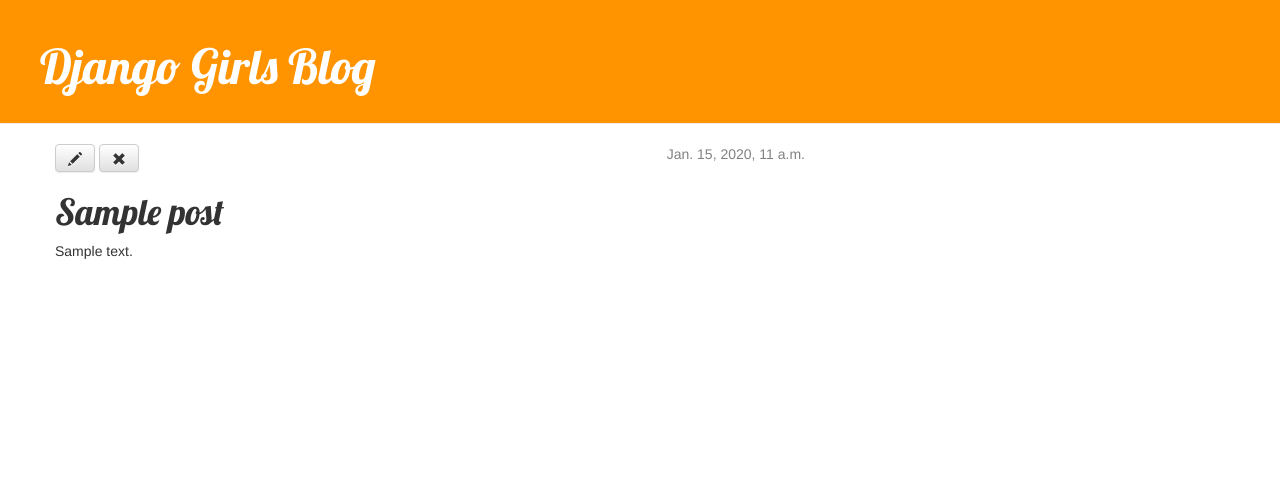
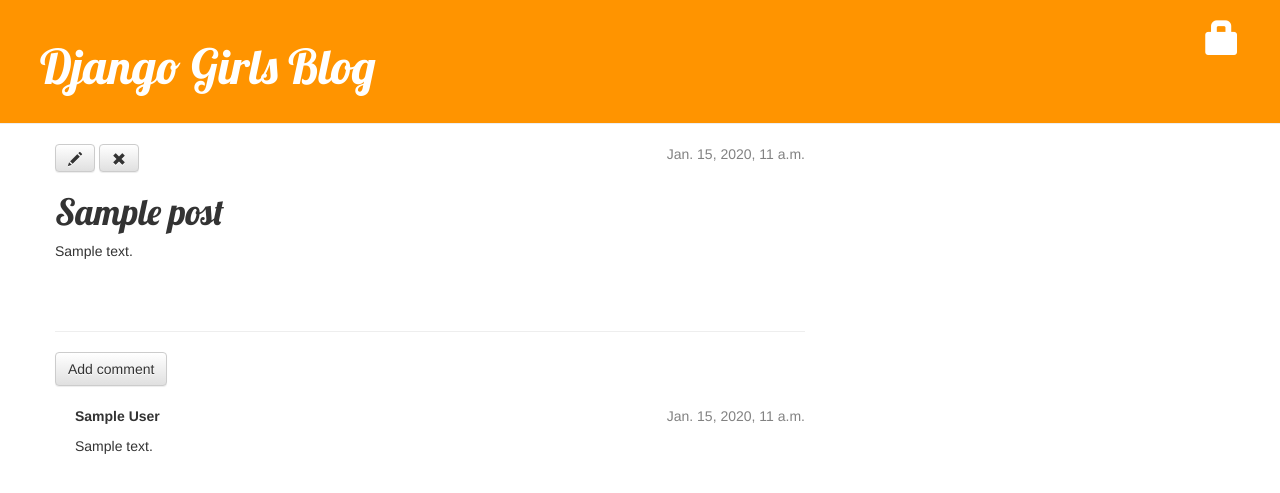
Before and after one commit to tpalus/my-project, a Django app: page /post/1/ in a window 1280 px wide. Shown: the top 493 px of the page. Run offline with Django 3.2, Linux system fonts and the light colour scheme; tables that the repository leaves empty hold one stand-in row (values such as "Sample post"); some libraries are stand-ins or nearby versions.

Commit message:
Add comment model,user login

```diff
--- a/blog/admin.py
+++ b/blog/admin.py
@@ -1,4 +1,5 @@
 from django.contrib import admin
-from .models import Post
+from .models import Post, Comment
 
 admin.site.register(Post)
+admin.site.register(Comment)
--- a/blog/models.py
+++ b/blog/models.py
@@ -11,9 +11,26 @@
     published_date = models.DateTimeField(
             blank=True, null=True)
 
+    def approved_comments(self):
+        return self.comments.filter(approved_comment=True)
+
     def publish(self):
         self.published_date = timezone.now()
         self.save()
 
     def __str__(self):
         return self.title
+
+class Comment(models.Model):
+    post = models.ForeignKey('blog.Post', on_delete=models.CASCADE, related_name='comments')#related name, pristupujeme v templates
+    author = models.CharField(max_length=200)
+    text = models.TextField()
+    created_date = models.DateTimeField(default=timezone.now)
+    approved_comment = models.BooleanField(default=False)
+
+    def approve(self):
+        self.approved_comment = True
+        self.save()
+
+    def __str__(self):
+        return self.text
--- a/blog/static/css/style.css
+++ b/blog/static/css/style.css
@@ -45,3 +45,6 @@
  .post h1 a, .post h1 a:visited {
      color: #000000;
 }
+.comment {
+    margin: 20px 0px 20px 20px;
+}
--- a/blog/templates/blog/base.html
+++ b/blog/templates/blog/base.html
@@ -11,6 +11,10 @@
         <div class="page-header">
           {% if user.is_authenticated %}
                   <a href="{% url 'post_draft_list' %}" class="top-menu"><span class="glyphicon glyphicon-edit"></span></a>
+                  <a href="{% url 'post_new' %}" class="top-menu"><span class="glyphicon glyphicon-plus"></span></a>
+                  <p class="top-menu">Hello {{ user.username }} <small>(<a href="{% url 'logout' %}">Log out</a>)</small></p>
+          {% else %}
+                  <a href="{% url 'login' %}" class="top-menu"><span class="glyphicon glyphicon-lock"></span></a>
           {% endif %}
             <h1><a href="/">Django Girls Blog</a></h1>
         </div>
--- a/blog/templates/blog/index.html
+++ b/blog/templates/blog/index.html
@@ -5,6 +5,7 @@
                  <p>published: {{ post.published_date }}</p>
                  <h1><a href="{% url 'post_detail' pk=post.pk %}">{{ post.title }}</a></h1>
                  <p>{{ post.text|linebreaksbr }}</p>
+                 <a href="{% url 'post_detail' pk=post.pk %}">Comments: {{ post.approved_comments.count }}</a>
            </div>
        {% endfor %}
     {% endblock %}
--- a/blog/templates/blog/post_detail.html
+++ b/blog/templates/blog/post_detail.html
@@ -7,11 +7,30 @@
               {{ post.published_date }}
           </div>
       {% else %}
-  <a class="btn btn-default" href="{% url 'post_publish' pk=post.pk %}">Publish</a>
-{% endif %}
+          <a class="btn btn-default" href="{% url 'post_publish' pk=post.pk %}">Publish</a>
+      {% endif %}
         <a class="btn btn-default" href="{% url 'post_edit' pk=post.pk %}"><span class="glyphicon glyphicon-pencil"></span></a>
         <a class="btn btn-default" href="{% url 'post_remove' pk=post.pk %}"><span class="glyphicon glyphicon-remove"></span></a>
         <h1>{{ post.title }}</h1>
         <p>{{ post.text|linebreaksbr }}</p>
     </div>
+    <hr>
+        <a class="btn btn-default" href="{% url 'add_comment_to_post' pk=post.pk %}">Add comment</a>
+        {% for comment in post.comments.all %}
+              {% if user.is_authenticated or comment.approved_comment %}
+                    <div class="comment">
+                        <div class="date">
+                            {{ comment.created_date }}
+                            {% if not comment.approved_comment %}
+                                <a class="btn btn-default" href="{% url 'comment_remove' pk=comment.pk %}"><span class="glyphicon glyphicon-remove"></span></a>
+                                <a class="btn btn-default" href="{% url 'comment_approve' pk=comment.pk %}"><span class="glyphicon glyphicon-ok"></span></a>
+                            {% endif %}
+                        </div>
+                        <strong>{{ comment.author }}</strong>
+                        <p>{{ comment.text|linebreaks }}</p>
+                    </div>
+              {% endif %}
+        {% empty %}
+              <p>No comments here yet :(</p>
+        {% endfor %}
 {% endblock %}
--- a/blog/urls.py
+++ b/blog/urls.py
@@ -9,4 +9,7 @@
     path('drafts/', views.post_draft_list, name='post_draft_list'),
     path('post/<pk>/publish/', views.post_publish, name='post_publish'),
     path('post/<pk>/remove/', views.post_remove, name='post_remove'),
+    path('post/<int:pk>/comment/', views.add_comment_to_post, name='add_comment_to_post'),
+    path('comment/<int:pk>/approve/', views.comment_approve, name='comment_approve'),
+    path('comment/<int:pk>/remove/', views.comment_remove, name='comment_remove'),
 ]
--- a/blog/views.py
+++ b/blog/views.py
@@ -1,8 +1,9 @@
 from django.shortcuts import render, get_object_or_404
-from .models import Post
+from .models import Post, Comment
 from django.utils import timezone
-from .forms import PostForm
+from .forms import PostForm, CommentForm
 from django.shortcuts import redirect
+from django.contrib.auth.decorators import login_required
 
 def post_list(request):
     posts = Post.objects.filter(published_date__lte=timezone.now()).order_by('published_date')
@@ -12,6 +13,7 @@
     post = get_object_or_404(Post, pk = pk)
     return render(request, 'blog/post_detail.html', {'post': post})
 
+@login_required
 def post_new(request):
     if request.method == "POST":
         form = PostForm(request.POST)
@@ -24,10 +26,11 @@
         form = PostForm()
     return render(request, 'blog/post_edit.html', {'form': form})
 
+@login_required
 def post_edit(request, pk):
      post = get_object_or_404(Post, pk=pk)
      if request.method == "POST":
-         form = PostForm(request.POST, instance=post)
+         form = PostForm(request.POST, instance=post)#instance = post, data uz ulozene v poste
          if form.is_valid():
              post = form.save(commit=False)
              post.author = request.user
@@ -37,16 +40,44 @@
          form = PostForm(instance=post)#preposle bez zmien
      return render(request, 'blog/post_edit.html', {'form': form})
 
+@login_required
 def post_draft_list(request):
     posts = Post.objects.filter(published_date__isnull=True).order_by('created_date')
     return render(request, 'blog/post_draft_list.html', {'posts': posts})
 
+@login_required
 def post_publish(request, pk):
     post = get_object_or_404(Post, pk=pk)
     post.publish()
     return redirect('post_detail', pk=pk)
 
+@login_required
 def post_remove(request, pk):
     post = get_object_or_404(Post, pk=pk)
     post.delete()
     return redirect('post_list')
+
+def add_comment_to_post(request, pk):
+    post = get_object_or_404(Post, pk=pk)
+    if request.method == "POST":
+        form = CommentForm(request.POST)
+        if form.is_valid():
+            comment = form.save(commit=False)
+            comment.post = post
+            comment.save()
+            return redirect('post_detail', pk=post.pk)
+    else:
+        form = CommentForm()
+    return render(request, 'blog/add_comment_to_post.html', {'form': form})
+
+@login_required
+def comment_approve(request, pk):
+    comment = get_object_or_404(Comment, pk=pk)
+    comment.approve()
+    return redirect('post_detail', pk=comment.post.pk)
+
+@login_required
+def comment_remove(request, pk):
+    comment = get_object_or_404(Comment, pk=pk)
+    comment.delete()
+    return redirect('post_detail', pk=comment.post.pk)
--- a/mysite/settings.py
+++ b/mysite/settings.py
@@ -120,3 +120,4 @@
 
 STATIC_URL = '/static/'
 STATIC_ROOT = os.path.join(BASE_DIR, 'static')
+LOGIN_REDIRECT_URL = '/'
--- a/mysite/urls.py
+++ b/mysite/urls.py
@@ -15,8 +15,11 @@
 """
 from django.contrib import admin
 from django.urls import path, include
+from django.contrib.auth import views
 
 urlpatterns = [
     path('admin/', admin.site.urls),
+    path('accounts/login/', views.LoginView.as_view(), name='login'),
+    path('accounts/logout/', views.LogoutView.as_view(next_page='/'), name='logout'),
     path('',include('blog.urls')),
 ]
```
Also changed, not shown: blog/forms.py (+8 -1 lines), blog/templates/blog/add_comment_to_post.html (added, +9 -0 lines), blog/templates/registration/login.html (added, +24 -0 lines), blog/migrations/0002_comment.py (added).
